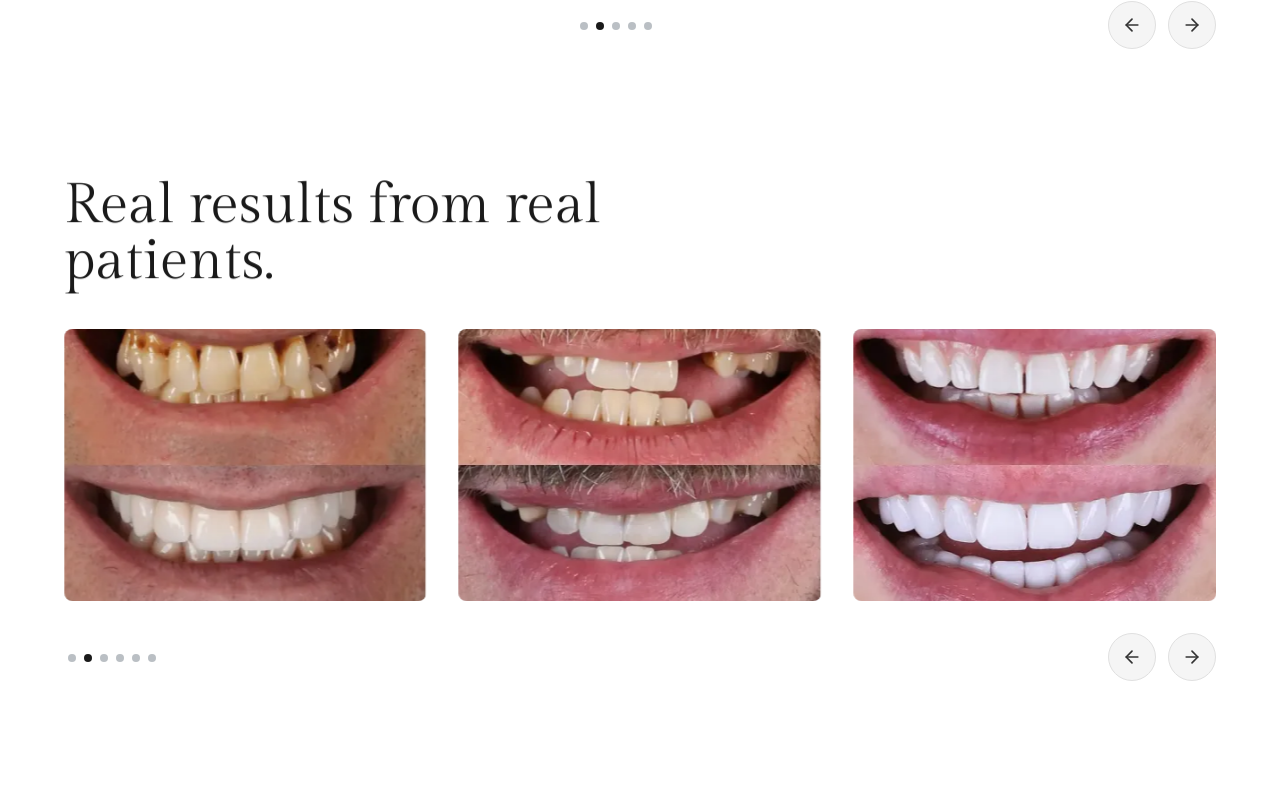
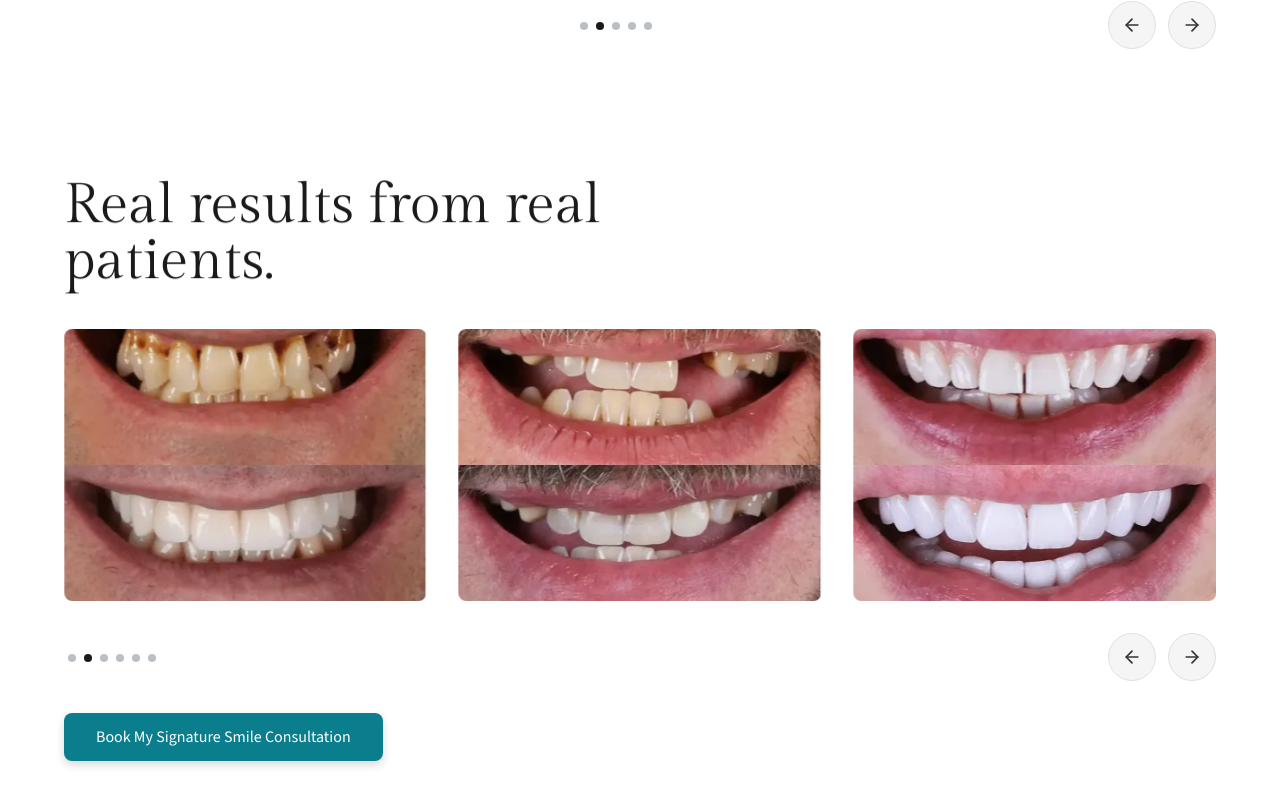
Before and after one commit to yamami-mohammed-monsif/drmaroof, a Next.js app: page / in a window 1280 px wide. Shown: the part 3011-3816 px from the top of the page. Before the commit the page ends 3756 px from the top, so only its background shows below. Built offline with nearby package versions, Linux system fonts and the light colour scheme.

Commit message:
added cta button to the before/afters section

```diff
--- a/components/sections/BeforeAfters.tsx
+++ b/components/sections/BeforeAfters.tsx
@@ -3,6 +3,7 @@
 import Section from "../UI/Section";
 import { BeforeAfterData } from "@/constants";
 import { ArrowLeft, ArrowRight } from "lucide-react";
+import CTABtn from "../UI/CTABtn";
 import useOnScreen from "@/hooks/useOnScreen";
 import Image from "next/image";
 import { useRef, useState } from "react";
@@ -50,6 +51,10 @@ const BeforeAfters = () => {
               type: "bullets",
             }}
             breakpoints={{
+              640: {
+                slidesPerView: 1.5,
+                spaceBetween: 24,
+              },
               768: {
                 slidesPerView: 2,
                 spaceBetween: 32,
@@ -99,6 +104,9 @@ const BeforeAfters = () => {
             </div>
           </div>
         </div>
+        <CTABtn className="mt-6 md:mt-8 animate-fade-in-up animate-delay-200">
+          Book My Signature Smile Consultation
+        </CTABtn>
       </div>
     </Section>
   );
```
